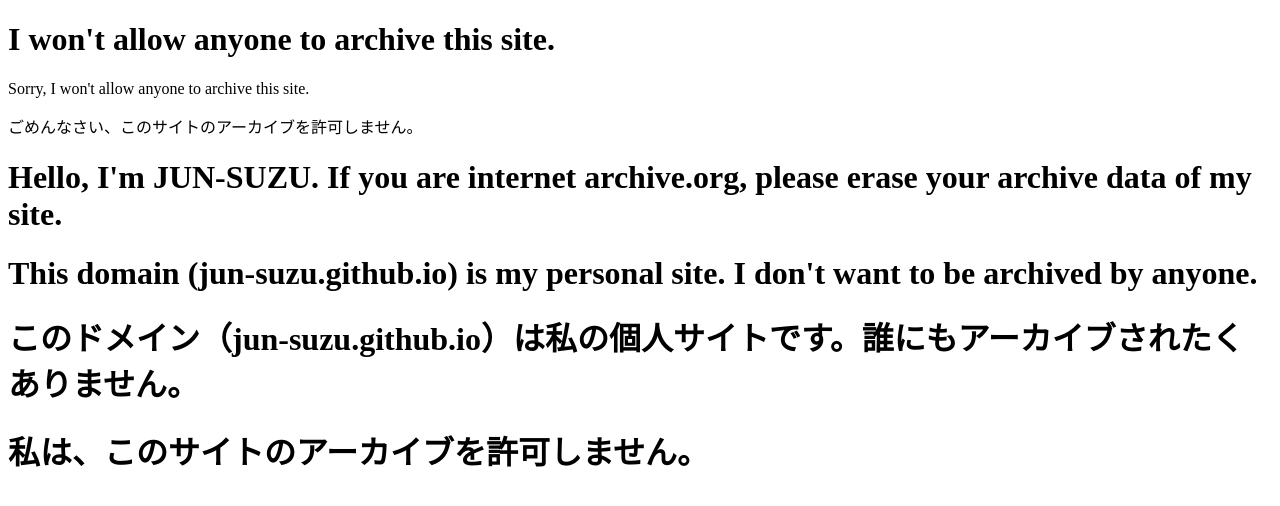
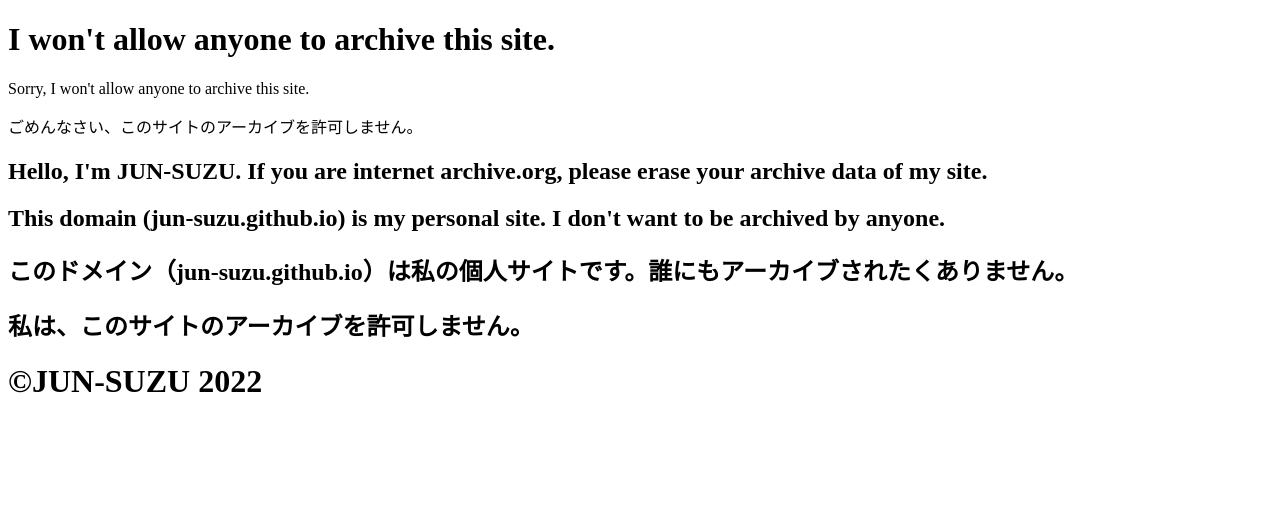
Before and after one commit to JUN-SUZU/jun-suzu.github.io, a plain HTML site: page index.html in a window 1280 px wide. Drawn offline with Linux system fonts and the light colour scheme.

Commit message:
Update index.html

```diff
--- a/index.html
+++ b/index.html
@@ -12,10 +12,11 @@
         <h1>I won't allow anyone to archive this site.</h1>
         <p>Sorry, I won't allow anyone to archive this site.</p>
         <p>ごめんなさい、このサイトのアーカイブを許可しません。</p>
-        <h1>Hello, I'm JUN-SUZU. If you are internet archive.org, please erase your archive data of my site.</h1>
-        <h1>This domain (jun-suzu.github.io) is my personal site. I don't want to be archived by anyone.</h1>
-        <h1>このドメイン（jun-suzu.github.io）は私の個人サイトです。誰にもアーカイブされたくありません。</h1>
-        <h1>私は、このサイトのアーカイブを許可しません。</h1>
+        <h2>Hello, I'm JUN-SUZU. If you are internet archive.org, please erase your archive data of my site.</h2>
+        <h2>This domain (jun-suzu.github.io) is my personal site. I don't want to be archived by anyone.</h2>
+        <h2>このドメイン（jun-suzu.github.io）は私の個人サイトです。誰にもアーカイブされたくありません。</h2>
+        <h2>私は、このサイトのアーカイブを許可しません。</h2>
+        <h1>©JUN-SUZU 2022</h1>
     </main>
     <footer>
     </footer>
```
